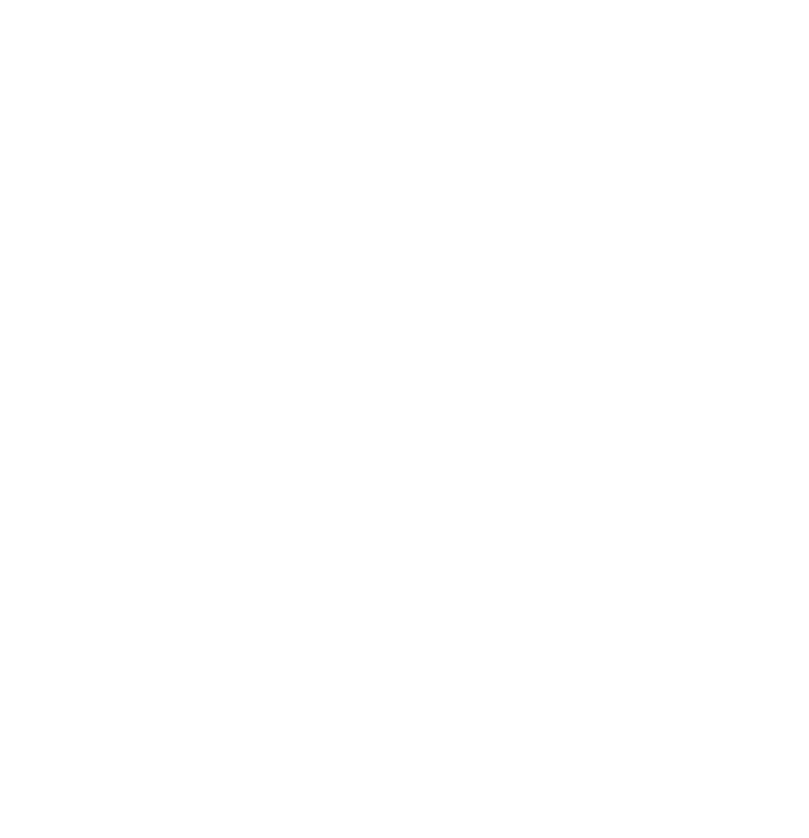
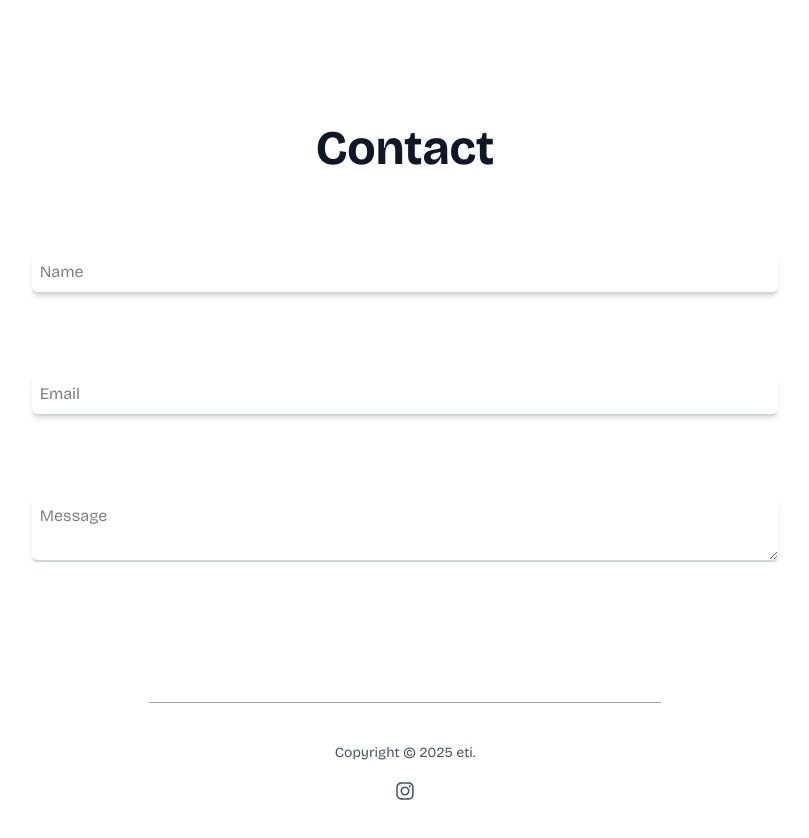
Before and after one commit to OkataMiracleDev/eti-hairstylist-portfolio, a Next.js app: page / in a window 1280 px wide. Shown: the part 2680-3518 px from the top of the page, without its empty margins (235-1044 px from the left). Before the commit the page ends 2704 px from the top, so only its background shows below. Built offline with nearby package versions, Linux system fonts and the light colour scheme; a web font is replaced by a local one.

Commit message:
feat: add footer and contact components to layout
- Create new Footer component with social media links
- Add Contact form component to home page
- Update layout to include Footer
- Define FootLink type and add footer links constants

```diff
--- a/app/layout.tsx
+++ b/app/layout.tsx
@@ -2,6 +2,7 @@ import type { Metadata } from "next";
 import "./globals.css";
 import { bric } from "./font";
 import Navbar from "@/components/Navbar/Navbar";
+import Footer from "@/components/Footer/Footer";
 
 export const metadata: Metadata = {
   title: "Create Next App",
@@ -22,6 +23,7 @@ export default function RootLayout({
         {/* Foreground content */}
         <Navbar />
         <main className="relative z-10">{children}</main>
+        <Footer />
       </body>
     </html>
   );
--- /dev/null
+++ b/components/Footer/Footer.tsx
@@ -0,0 +1,28 @@
+import { footLinks } from "@/constants/constant";
+import Link from "next/link";
+import React from "react";
+
+const Footer = () => {
+  return (
+    <div className="pb-20 w-full flex justify-center items-center mt-20 lg:mt-35 transition-all duration-400 ">
+      <div className="w-[80%] md:w-[40%] flex flex-col justify-center items-center border-t border-gray-400 pt-10">
+        <p className="text-sm text-gray-600 font-light">
+          Copyright © 2025 eti.
+        </p>
+        <div className="mt-4 flex space-x-5 px-2 md:px-1 md:py-0.5 md:space-x-10 h-full">
+          {footLinks.map((link) => {
+            return (
+              <Link href={link.url} key={link.id}>
+                <p className="text-gray-600 hover:text-gray-800">
+                  {link.label}
+                </p>
+              </Link>
+            );
+          })}
+        </div>
+      </div>
+    </div>
+  );
+};
+
+export default Footer;
--- /dev/null
+++ b/components/Home/Contact/Contact.tsx
@@ -0,0 +1,49 @@
+import React from "react";
+
+const Contact = () => {
+  return (
+    <div className="mt-20">
+      <div className="flex flex-col justify-center items-center w-full">
+        <h1 className="text-xl md:text-3xl lg:text-5xl lg:text-center font-bold text-gray-900">
+          Contact
+        </h1>
+
+        <form className="w-full lg:w-2/3">
+          <div>
+            <div className="mt-12 md:mt-15 lg:mt-20">
+              <input
+                type="text"
+                name="fullName"
+                id="fullName"
+                autoComplete="name"
+                placeholder="Name"
+                className="block w-full rounded-md border-b-2 border-gray-300 shadow-md p-2 focus:outline-stone-800"
+              />
+            </div>
+            <div className="mt-12 md:mt-15 lg:mt-20">
+              <input
+                type="email"
+                name="email"
+                id="email"
+                autoComplete="email"
+                placeholder="Email"
+                className="block w-full rounded-md border-b-2 border-gray-300 shadow-md p-2 focus:outline-stone-800"
+              />
+            </div>
+            <div className="mt-12 md:mt-15 lg:mt-20">
+              <textarea
+                name="message"
+                id="message"
+                autoComplete="message"
+                placeholder="Message"
+                className="block w-full rounded-md border-b-2 border-gray-300 shadow-md p-2 focus:outline-stone-800"
+              />
+            </div>
+          </div>
+        </form>
+      </div>
+    </div>
+  );
+};
+
+export default Contact;
--- a/components/Home/Home.tsx
+++ b/components/Home/Home.tsx
@@ -5,10 +5,11 @@ import Image from "next/image";
 import HomeGallery from "./HomeGallery/HomeGallery";
 import FlowerButton from "../flowerButton";
 import Link from "next/link";
+import Contact from "./Contact/Contact";
 
 const Home = () => {
   return (
-    <div className="pb-20 md:pt-30">
+    <div className="md:pt-30">
       <div className="flex flex-col space-y-10 md:space-y-15 lg:space-y-25">
         {/* Logo */}
         <div className="hidden md:block w-full h-[300px] ">
@@ -26,6 +27,7 @@ const Home = () => {
         <Link href="/" className="w-full mt-10 flex justify-center">
           <FlowerButton text="Gallery" />
         </Link>
+        <Contact />
       </div>
     </div>
   );
--- a/constants/constant.tsx
+++ b/constants/constant.tsx
@@ -1,3 +1,13 @@
+import { FaInstagram, FaXTwitter } from "react-icons/fa6";
+import { FaGithub } from "react-icons/fa";
+import { ReactNode } from "react";
+
+export type FootLink = {
+  id: number;
+  label: string | ReactNode; // Allows label to be a string OR a React element (JSX)
+  url: string;
+};
+
 export const navLinks = [
   {
     id: 1,
@@ -10,3 +20,18 @@ export const navLinks = [
     label: "Contact",
   },
 ];
+
+export const footLinks: FootLink[] = [
+  {
+    id: 1,
+    // JSX is valid here because the file is .tsx
+    label: <FaInstagram className="text-xl" />,
+    url: "https://www.instagram.com/style_by.eti/", // Pro tip: use the actual URL here!
+  },
+  // {
+  //   id: 2,
+  //   // JSX is valid here because the file is .tsx
+  //   label: <FaGithub className="text-xl" />,
+  //   url: "https://github.com/OkataMiracleDev", // Pro tip: use the actual URL here!
+  // },
+];
```
